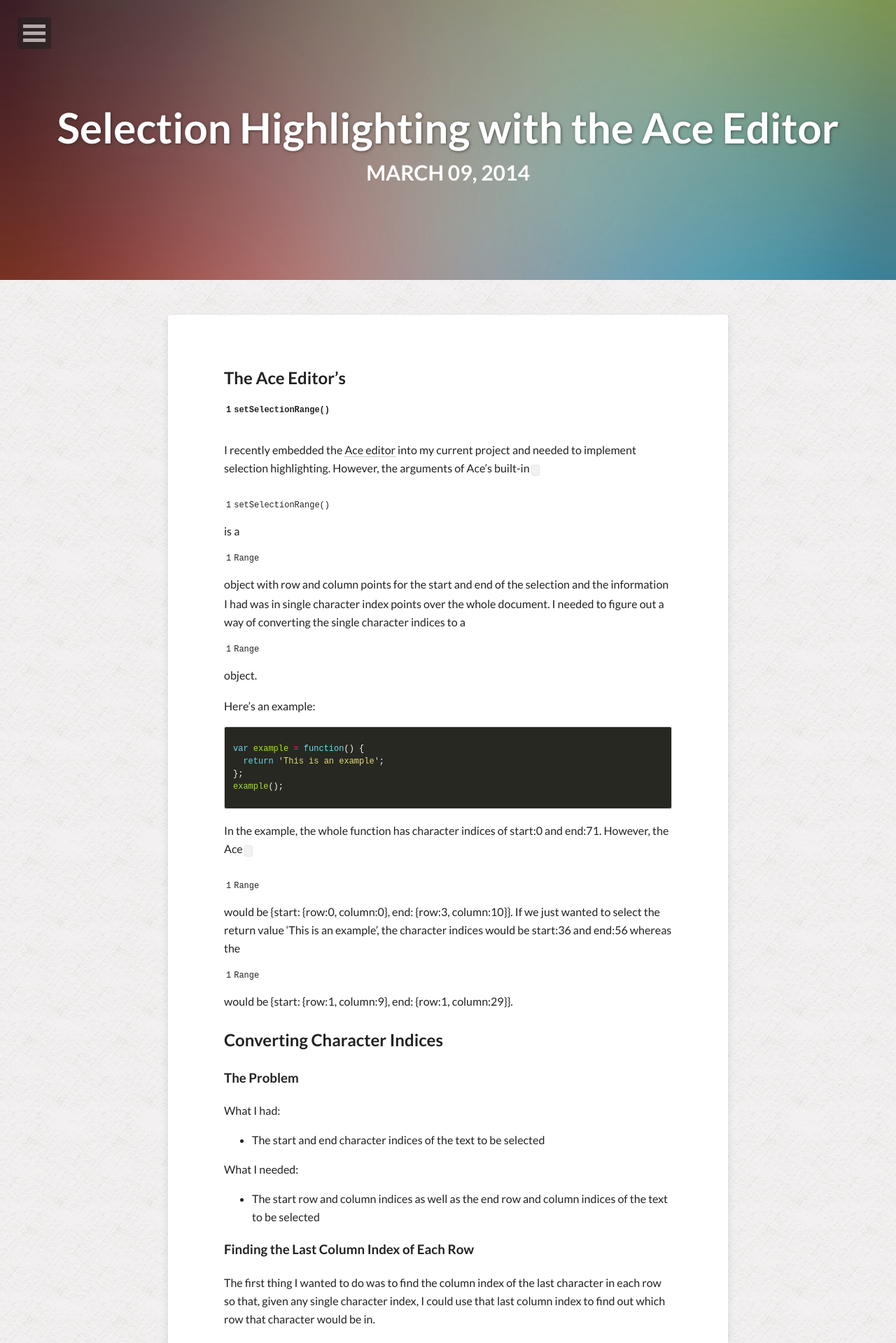
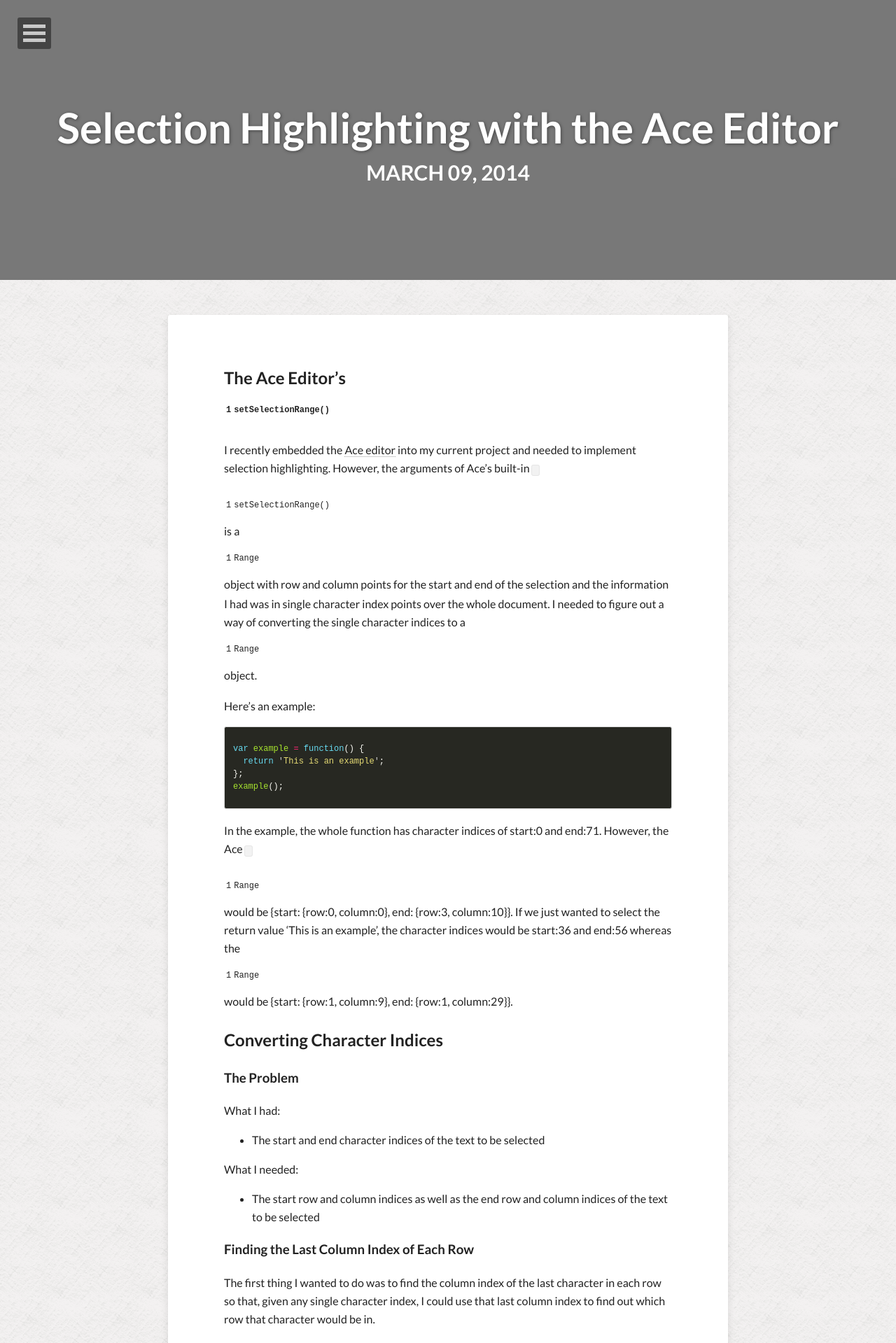
Before and after one commit to jgpettibone/jgpettibone.github.io, a Jekyll site: the page built from _posts/2014-03-09-ace-selection-highlighting.md, in a window 1280 px wide. Shown: the top 1919 px of the page at 70% size. Built offline with Jekyll 4.4.1, drawn with Linux system fonts in a browser that asks for light colours; nearby versions of some CDN libraries; comment, search, counter and statistics services are not loaded.

Commit message:
changed the image

```diff
--- a/_posts/2014-03-09-ace-selection-highlighting.md
+++ b/_posts/2014-03-09-ace-selection-highlighting.md
@@ -5,7 +5,7 @@
 modified: 2014-03-09
 tags: [ace editor, selection]
 image:
-  feature: abstract-3.jpg
+  feature: ace-code-editor.png
 comments: true
 share: true
 ---
```
